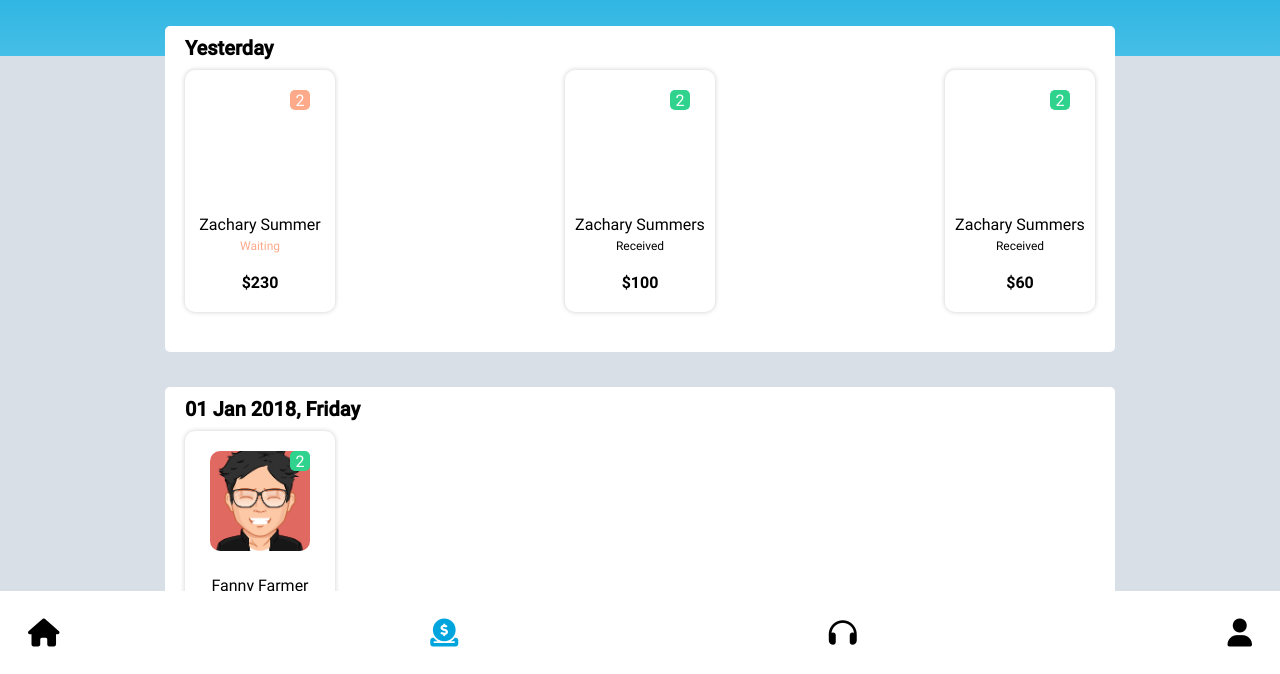
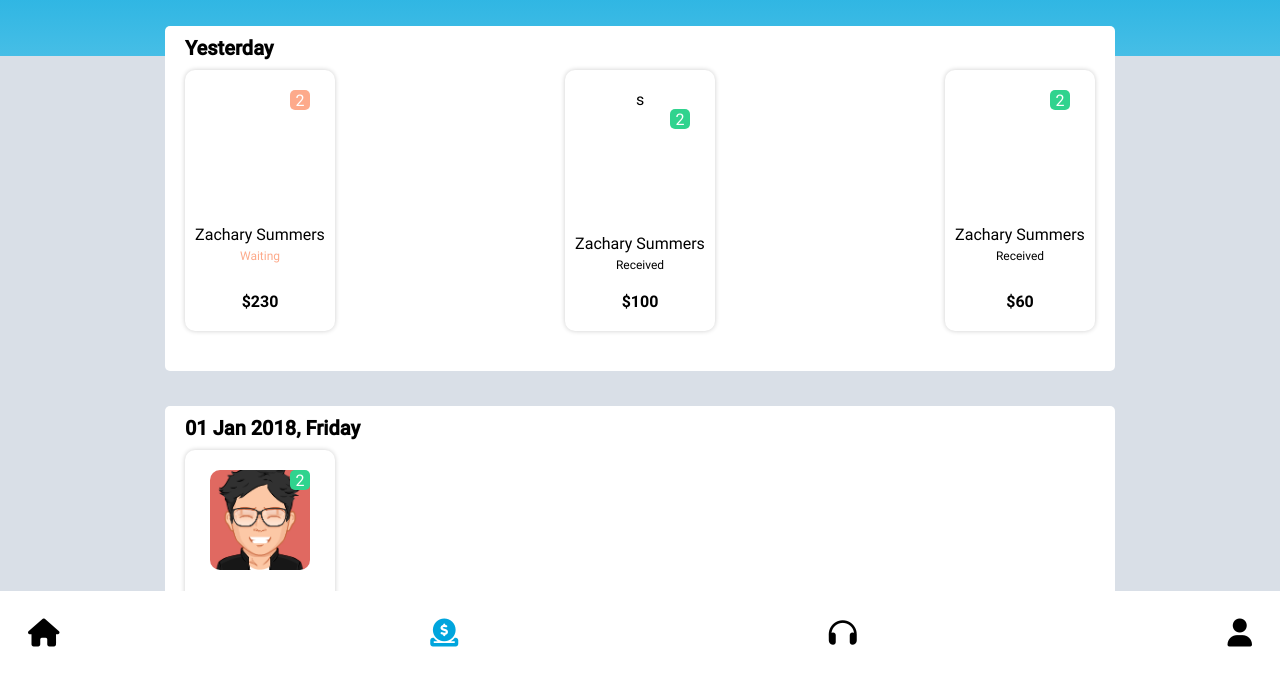
Before and after one commit to Guhizidoro/card-mobile, a plain HTML site: page index.html in a window 1280 px wide. Shown: the part 124-798 px from the top of the page. Drawn offline with Linux system fonts and the light colour scheme.

Commit message:
˜Santos˜

```diff
--- a/index.html
+++ b/index.html
@@ -30,14 +30,14 @@
                 </div>
 
                 <div class="card-info">
-                    <p class="card-name">Zachary Summer</p>
+                    <p class="card-name">Zachary Summers</p>
                     <p class="card-status status--waiting">Waiting</p>
                 </div>
 
                 <div class="card-price">$230</div>
             </div>
 
-            <div class="card">
+            <div class="card">s
                 <div class="card-perfil persona2">
                     <span class="card-counter">2</span>
                 </div>
```
